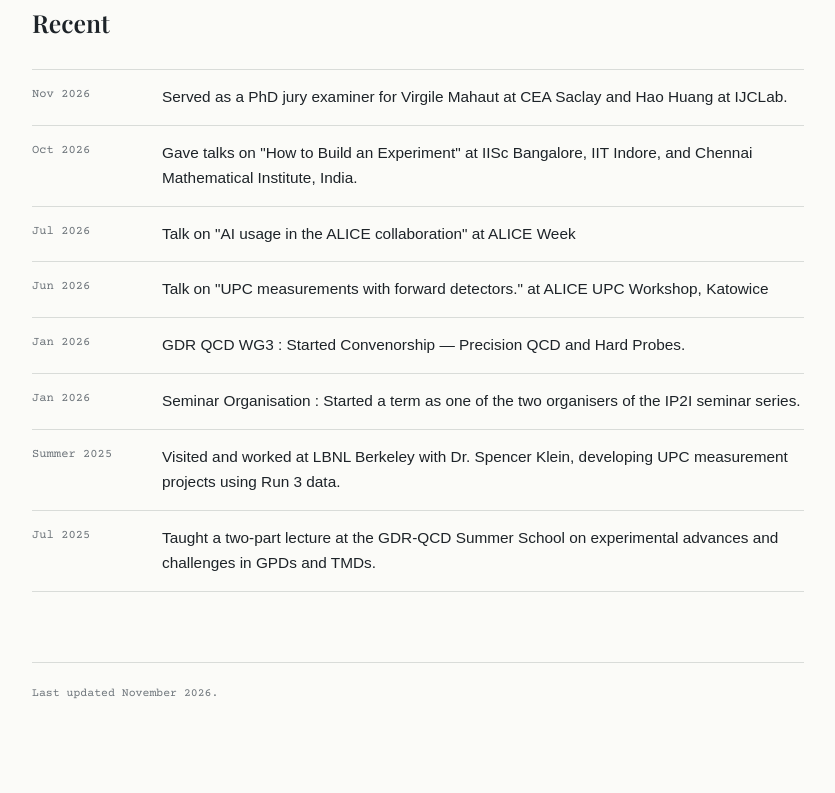
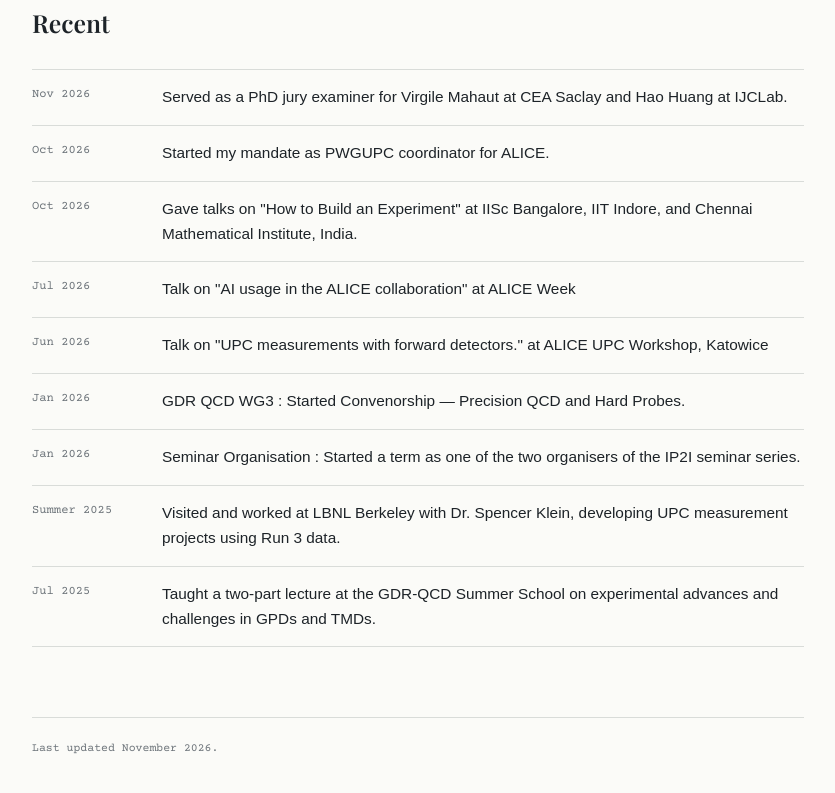
Before and after one commit to nivram-phy/nivram-phy.github.io, a plain HTML site: page index.html in a window 1280 px wide. Shown: the part 794-1587 px from the top of the page, without its empty margins (242-1077 px from the left). Drawn offline with nearby package versions, Linux system fonts and the light colour scheme.

Commit message:
Add October 2026 ALICE PWGUPC coordinator mandate

```diff
--- a/index.html
+++ b/index.html
@@ -97,6 +97,13 @@
         <div class="news-row">
           <div class="news-date">Oct 2026</div>
           <div class="news-copy">
+            Started my mandate as PWGUPC coordinator for ALICE.
+          </div>
+        </div>
+
+        <div class="news-row">
+          <div class="news-date">Oct 2026</div>
+          <div class="news-copy">
             Gave talks on "How to Build an Experiment" at IISc Bangalore, IIT Indore,
             and Chennai Mathematical Institute, India.
           </div>
```
